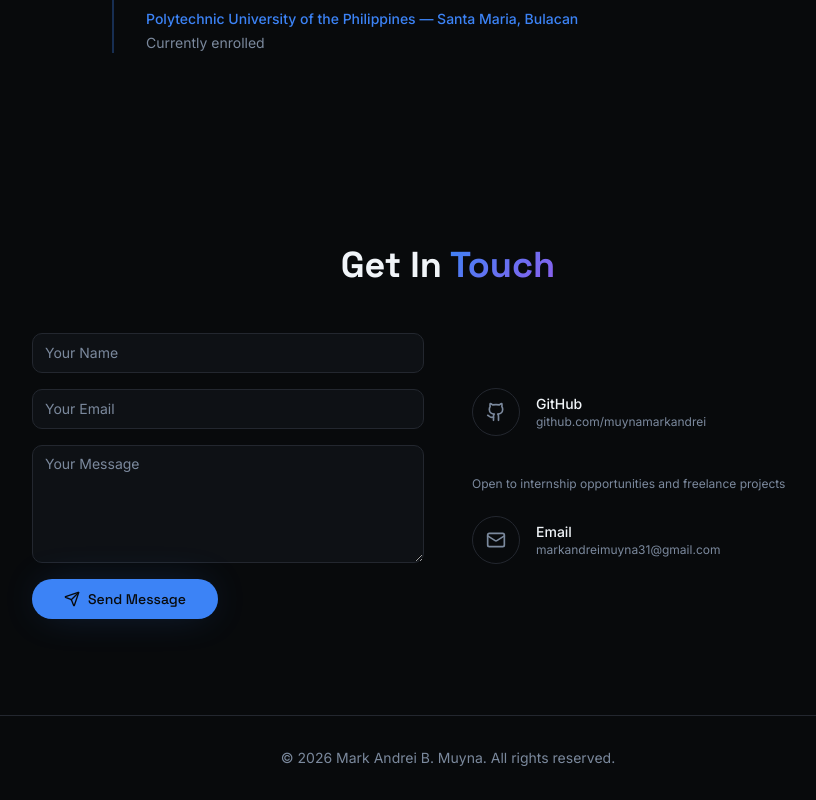
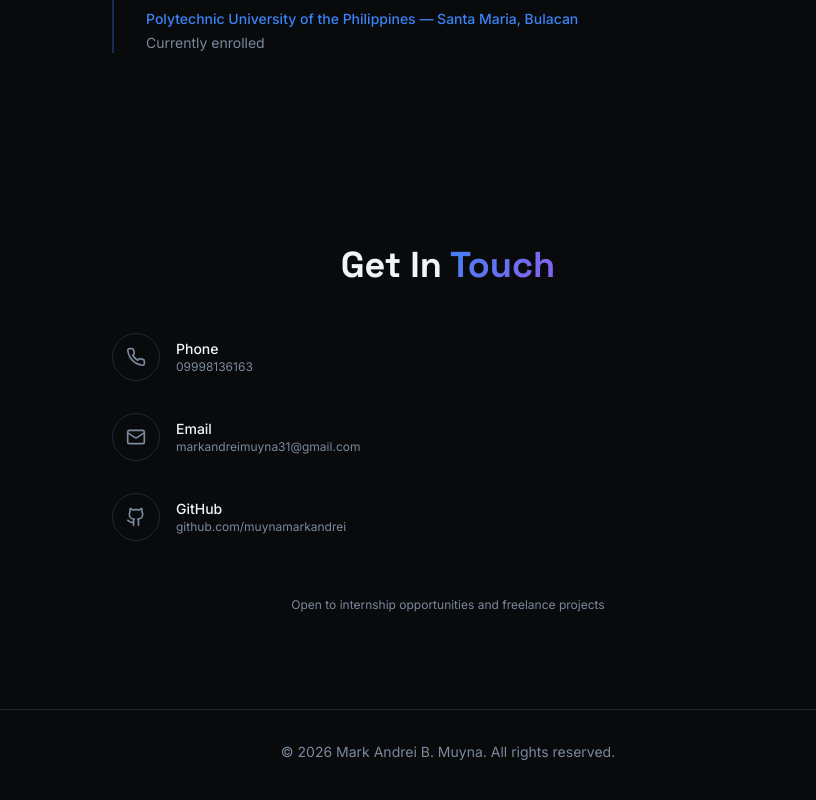
Before and after one commit to muynamarkandrei/mark-portfolio, a React (Vite) app: page / in a window 1280 px wide. Shown: the part 3206-4006 px from the top of the page, without its empty margins (192-1008 px from the left). Built offline with nearby package versions, Linux system fonts and the light colour scheme; the HTML template or start-up script is replaced by a standard one.

Commit message:
Update contact section: make phone and email copyable

```diff
--- a/src/components/ContactSection.tsx
+++ b/src/components/ContactSection.tsx
@@ -1,20 +1,21 @@
 import { useState } from "react";
 import { useScrollAnimation } from "@/hooks/useScrollAnimation";
-import { Button } from "@/components/ui/button";
-import { Input } from "@/components/ui/input";
-import { Textarea } from "@/components/ui/textarea";
-import { Github, Mail, Send } from "lucide-react";
+import { Github, Mail, Phone } from "lucide-react";
 import { useToast } from "@/hooks/use-toast";
 
 const ContactSection = () => {
   const ref = useScrollAnimation();
   const { toast } = useToast();
-  const [form, setForm] = useState({ name: "", email: "", message: "" });
+  const [copied, setCopied] = useState("");
 
-  const handleSubmit = (e: React.FormEvent) => {
-    e.preventDefault();
-    toast({ title: "Message sent!", description: "Thanks for reaching out. I'll get back to you soon." });
-    setForm({ name: "", email: "", message: "" });
+  const handleCopy = (text: string, type: string) => {
+    navigator.clipboard.writeText(text);
+    setCopied(type);
+    toast({
+      title: "Copied!",
+      description: `${type} copied to clipboard`,
+    });
+    setTimeout(() => setCopied(""), 2000);
   };
 
   return (
@@ -24,49 +25,40 @@ const ContactSection = () => {
           Get In <span className="gradient-text">Touch</span>
         </h2>
 
-        <div className="grid md:grid-cols-2 gap-12">
-          {/* Form */}
-          <form onSubmit={handleSubmit} className="space-y-4">
-            <Input
-              placeholder="Your Name"
-              value={form.name}
-              onChange={(e) => setForm({ ...form, name: e.target.value })}
-              required
-              maxLength={100}
-              className="bg-card border-border focus:border-primary"
-            />
-            <Input
-              type="email"
-              placeholder="Your Email"
-              value={form.email}
-              onChange={(e) => setForm({ ...form, email: e.target.value })}
-              required
-              maxLength={255}
-              className="bg-card border-border focus:border-primary"
-            />
-            <Textarea
-              placeholder="Your Message"
-              value={form.message}
-              onChange={(e) => setForm({ ...form, message: e.target.value })}
-              required
-              maxLength={1000}
-              rows={5}
-              className="bg-card border-border focus:border-primary"
-            />
-            <Button type="submit" className="rounded-full px-8 font-display glow">
-              <Send className="h-4 w-4 mr-2" /> Send Message
-            </Button>
-          </form>
+        <div className="flex flex-col items-center gap-8 max-w-2xl mx-auto">
+          <button
+            onClick={() => handleCopy("09998136163", "Phone")}
+            className="flex items-center gap-4 group w-full hover:opacity-80 transition-opacity text-left cursor-pointer"
+          >
+            <div className="h-12 w-12 rounded-full border border-border flex items-center justify-center group-hover:border-primary transition-colors flex-shrink-0">
+              <Phone className="h-5 w-5 text-muted-foreground group-hover:text-primary transition-colors" />
+            </div>
+            <div>
+              <p className="text-sm font-medium text-foreground">Phone</p>
+              <p className="text-xs text-muted-foreground">{copied === "Phone" ? "Copied!" : "09998136163"}</p>
+            </div>
+          </button>
 
-          {/* Links */}
-          <div className="flex flex-col justify-center gap-6">
+          <button
+            onClick={() => handleCopy("markandreimuyna31@gmail.com", "Email")}
+            className="flex items-center gap-4 group w-full hover:opacity-80 transition-opacity text-left cursor-pointer"
+          >
+            <div className="h-12 w-12 rounded-full border border-border flex items-center justify-center group-hover:border-primary transition-colors flex-shrink-0">
+              <Mail className="h-5 w-5 text-muted-foreground group-hover:text-primary transition-colors" />
+            </div>
+            <div>
+              <p className="text-sm font-medium text-foreground">Email</p>
+              <p className="text-xs text-muted-foreground">{copied === "Email" ? "Copied!" : "markandreimuyna31@gmail.com"}</p>
+            </div>
+          </button>
+
           <a
             href="https://github.com/muynamarkandrei"
             target="_blank"
             rel="noopener noreferrer"
-              className="flex items-center gap-4 group"
+            className="flex items-center gap-4 group w-full hover:opacity-80 transition-opacity"
           >
-              <div className="h-12 w-12 rounded-full border border-border flex items-center justify-center group-hover:border-primary transition-colors">
+            <div className="h-12 w-12 rounded-full border border-border flex items-center justify-center group-hover:border-primary transition-colors flex-shrink-0">
               <Github className="h-5 w-5 text-muted-foreground group-hover:text-primary transition-colors" />
             </div>
             <div>
@@ -74,20 +66,8 @@ const ContactSection = () => {
               <p className="text-xs text-muted-foreground">github.com/muynamarkandrei</p>
             </div>
           </a>
-            <p className="text-xs text-muted-foreground mt-4">Open to internship opportunities and freelance projects</p>
-            <a
-              href="mailto:markandreimuyna31@gmail.com"
-              className="flex items-center gap-4 group"
-            >
-              <div className="h-12 w-12 rounded-full border border-border flex items-center justify-center group-hover:border-primary transition-colors">
-                <Mail className="h-5 w-5 text-muted-foreground group-hover:text-primary transition-colors" />
-              </div>
-              <div>
-                <p className="text-sm font-medium text-foreground">Email</p>
-                <p className="text-xs text-muted-foreground">markandreimuyna31@gmail.com</p>
-              </div>
-            </a>
-          </div>
+
+          <p className="text-xs text-muted-foreground mt-6">Open to internship opportunities and freelance projects</p>
         </div>
       </div>
     </section>
```
Lines whose indentation alone changed are shown as unchanged.
